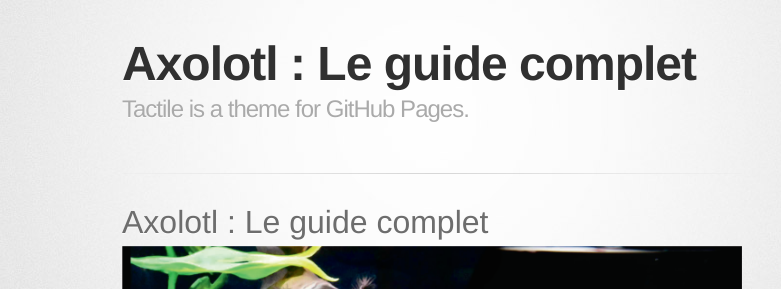
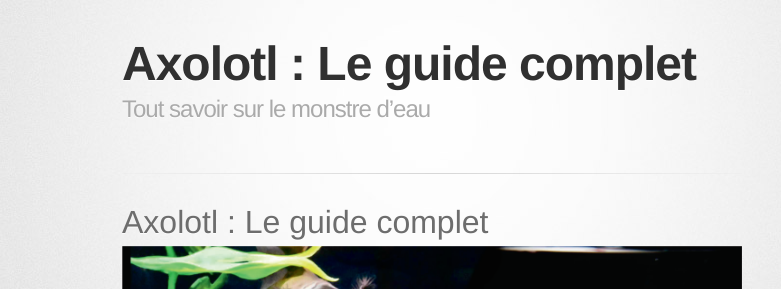
Before and after one commit to Azhoxs/azhoxs.github.io, a Jekyll site: the page built from index.md, in a window 1280 px wide and 900 px high. Shown: the top 289 px of the window, without its empty margins (208-989 px from the left). Built offline with Jekyll 4.4.1, drawn with Linux system fonts in a browser that asks for light colours; some web fonts are replaced; our own code applies the rules of GitHub Pages for plain Markdown files.

Commit message:
Changement du title

```diff
--- a/_config.yml
+++ b/_config.yml
@@ -1,5 +1,5 @@
 title: Tactile theme
-description: Tactile is a theme for GitHub Pages.
-show_downloads: true
+description: Tout savoir sur le monstre d’eau
+show_downloads: false
 google_analytics:
 theme: jekyll-theme-tactile
--- a/index.md
+++ b/index.md
@@ -101,5 +101,3 @@ En raison de la destruction de leur habitat naturel, les axolotls sont en danger
 ## Conclusion
 
 L'axolotl est un amphibien fascinant, à la fois par ses capacités biologiques uniques et par sa situation de conservation alarmante. Ce guide vous fournit un aperçu complet de leur biologie et de leurs besoins. Pour ceux qui souhaitent en apprendre davantage sur l’élevage ou la préservation de cet amphibien extraordinaire, il est essentiel de respecter les recommandations pour leur offrir un environnement optimal.
-
----
```
